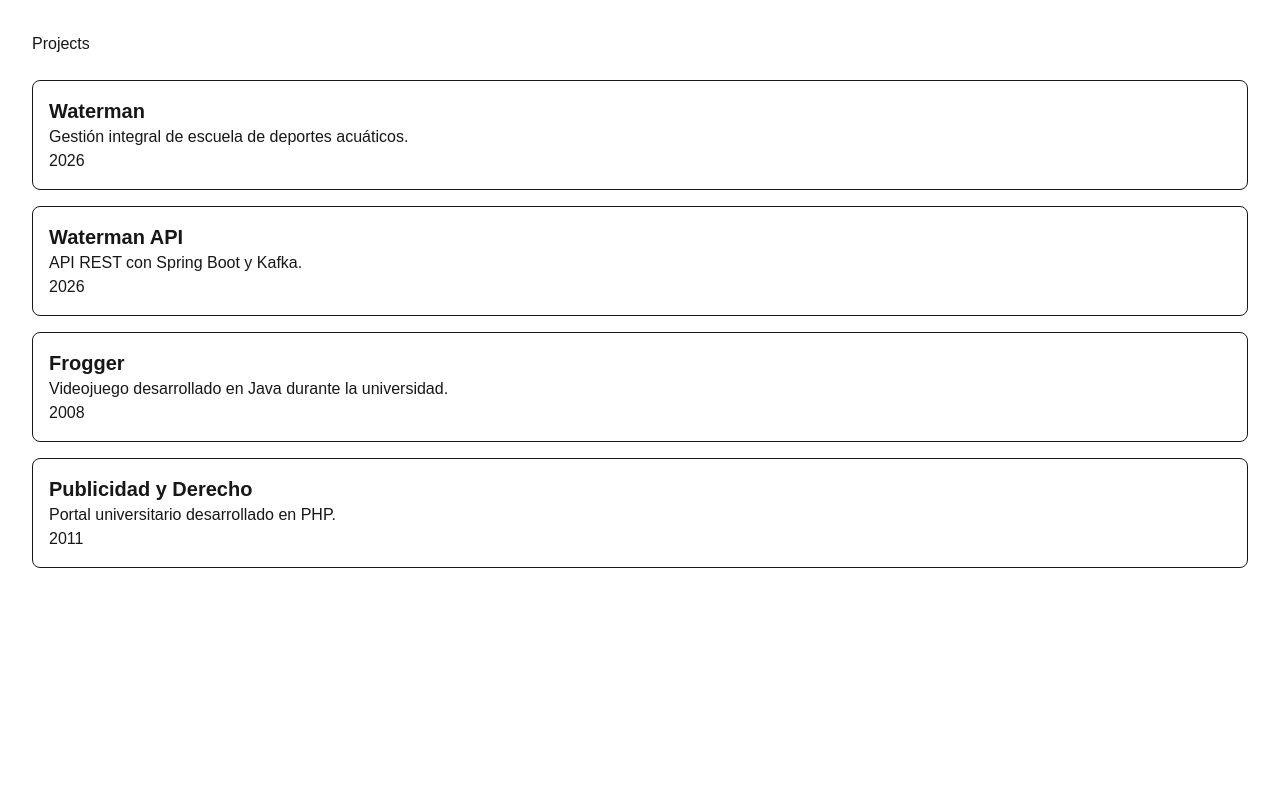
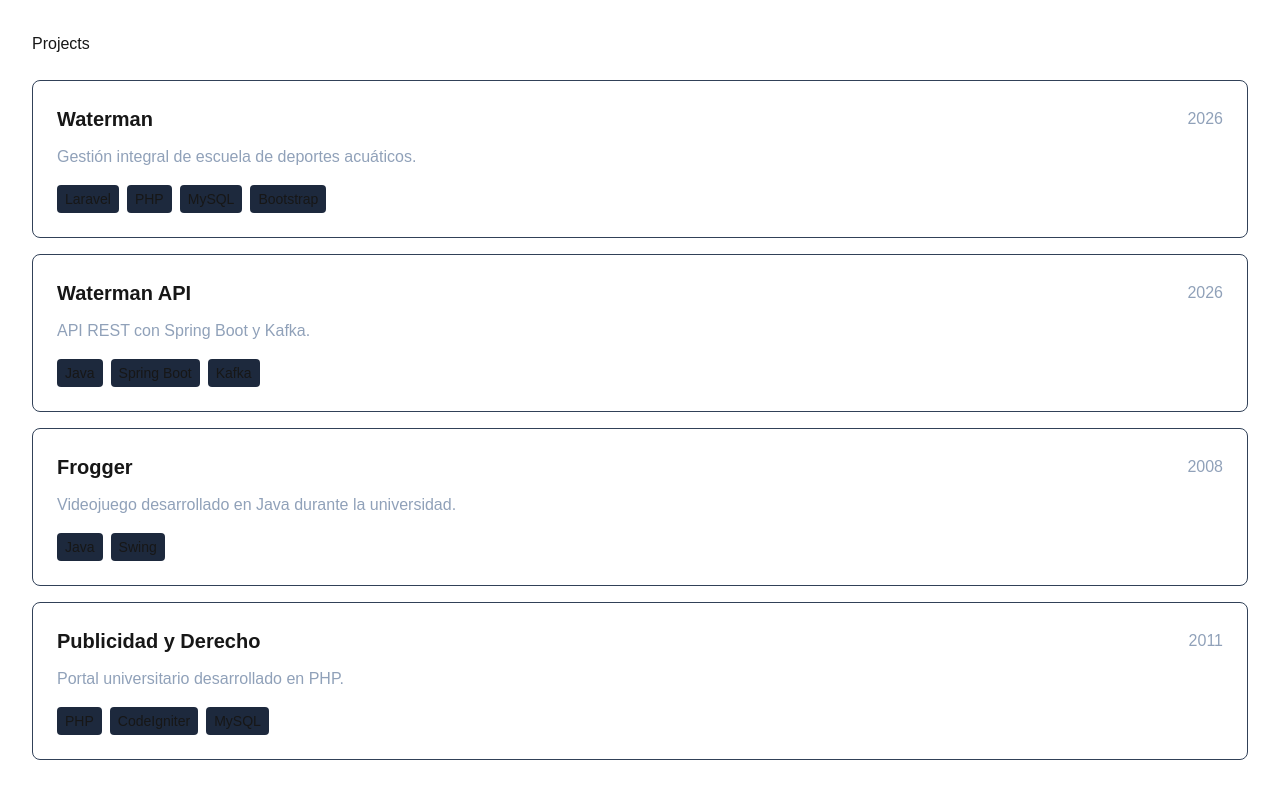
Before and after one commit to josinhoka/jclorente-dev, a Next.js app: page /projects in a window 1280 px wide. Built offline with nearby package versions, Linux system fonts and the light colour scheme.

Commit message:
ProjectCard Updated

```diff
--- a/components/projects/ProjectCard.tsx
+++ b/components/projects/ProjectCard.tsx
@@ -7,20 +7,38 @@
 export default function ProjectCard({
   project,
 }: ProjectCardProps) {
+
   return (
-    <div className="border rounded-lg p-4">
+    <div className="border border-slate-700 rounded-lg p-6 hover:border-sky-400 transition">
 
-      <h3 className="text-xl font-bold">
-        {project.title}
-      </h3>
+      <div className="flex justify-between items-center">
 
-      <p>
+        <h3 className="text-xl font-bold">
+          {project.title}
+        </h3>
+
+        <span className="text-slate-400">
+          {project.year}
+        </span>
+
+      </div>
+
+      <p className="mt-3 text-slate-400">
         {project.description}
       </p>
 
-      <p>
-        {project.year}
-      </p>
+      <div className="flex flex-wrap gap-2 mt-4">
+
+        {project.technologies.map((tech) => (
+          <span
+            key={tech}
+            className="text-sm px-2 py-1 rounded bg-slate-800"
+          >
+            {tech}
+          </span>
+        ))}
+
+      </div>
 
     </div>
   );
```
